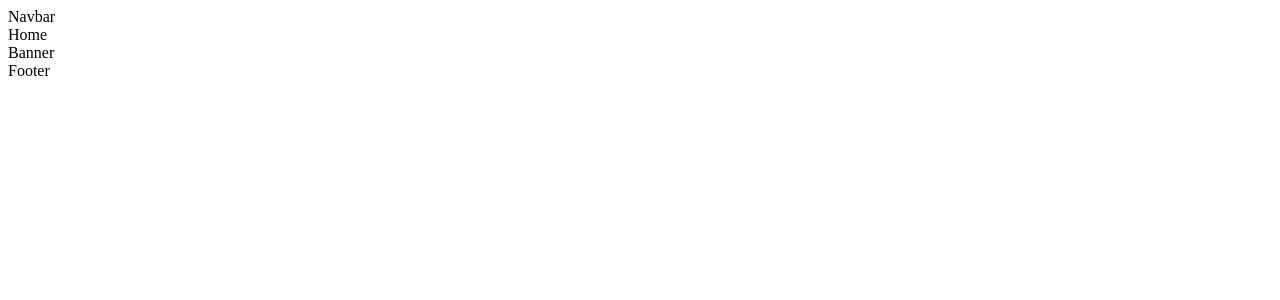
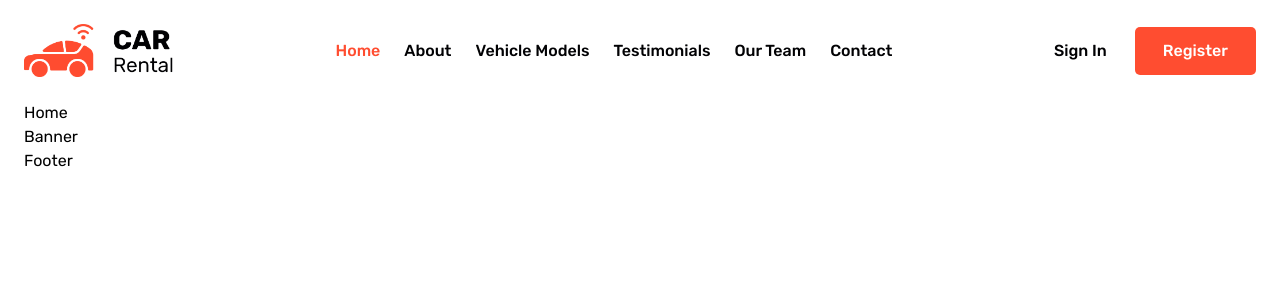
Before and after one commit to RobertoMada/react-car-rental, a React (Vite) app: page / in a window 1280 px wide. Shown: the top 300 px of the page. Built offline with nearby package versions, Linux system fonts and the light colour scheme.

Commit message:
navbar component

```diff
--- a/src/App.jsx
+++ b/src/App.jsx
@@ -6,6 +6,7 @@ import Models from "./Pages/Models";
 import Testimonials from "./Pages/Testimonials";
 import OurTeam from "./Pages/OurTeam";
 import Contact from "./Pages/Contact";
+import "./styles/styles.css";
 
 function App() {
   return (
--- a/src/components/Layout.jsx
+++ b/src/components/Layout.jsx
@@ -6,7 +6,7 @@ import Footer from "./Footer";
 
 const Layout = () => {
   return (
-    <div>
+    <div className="container">
       <Navbar />
       <Outlet />
       <Banner />
--- a/src/components/Navbar.jsx
+++ b/src/components/Navbar.jsx
@@ -1,7 +1,46 @@
-import React from "react";
+import React, { useState } from "react";
+import Logo from "../images/logo/logo.png";
+import { NavLink, Link } from "react-router-dom";
 
 const Navbar = () => {
-  return <div>Navbar</div>;
+  const [openNav, setOpennav] = useState(false);
+  return (
+    <>
+      <nav>
+        <div className="navbar">
+          <div className="navbar__img">
+            <Link to="/">
+              <img src={Logo} alt="car rental logo" />
+            </Link>
+          </div>
+          <ul className="navbar__links">
+            <li>
+              <NavLink to="/">Home</NavLink>
+            </li>
+            <li>
+              <NavLink to="about">About</NavLink>
+            </li>
+            <li>
+              <NavLink to="models">Vehicle Models</NavLink>
+            </li>
+            <li>
+              <NavLink to="testimonials">Testimonials</NavLink>
+            </li>
+            <li>
+              <NavLink to="our-team">Our Team</NavLink>
+            </li>
+            <li>
+              <NavLink to="contact">Contact</NavLink>
+            </li>
+          </ul>
+          <div className="navbar__buttons">
+            <button className="navbar__buttons__sign-in">Sign In</button>
+            <button className="navbar__buttons__register">Register</button>
+          </div>
+        </div>
+      </nav>
+    </>
+  );
 };
 
 export default Navbar;
--- /dev/null
+++ b/src/styles/NavbarStyles/_index.scss
@@ -0,0 +1 @@
+@forward "./navbar";
--- /dev/null
+++ b/src/styles/NavbarStyles/_navbar.scss
@@ -0,0 +1,65 @@
+@use "../global/" as *;
+
+.navbar {
+  display: flex;
+  align-items: center;
+  justify-content: space-between;
+  padding: 1.5rem 0;
+  font-family: $text-font;
+
+  &__img {
+    width: 150px;
+  }
+
+  &__links {
+    display: flex;
+    list-style: none;
+    gap: 1.5rem;
+
+    a {
+      text-decoration: none;
+      color: $text-black;
+      cursor: pointer;
+      font-weight: 500;
+      transition: all 0.3s;
+
+      &:hover {
+        color: $text-orange;
+      }
+      &.active {
+        color: $text-orange;
+      }
+    }
+  }
+  &__buttons {
+    display: flex;
+    gap: 1.75rem;
+    font-weight: 500;
+    align-items: center;
+
+    &__sign-in {
+      cursor: pointer;
+      border: none;
+      background-color: transparent;
+      color: $text-black;
+      transition: all 0.3s;
+
+      &:hover {
+        color: $text-orange;
+      }
+    }
+    &__register {
+      cursor: pointer;
+      color: $text-white;
+      border: none;
+      background-color: $bg-orange;
+      padding: 0.75rem 1.75rem;
+      border-radius: 5px;
+      transition: all 0.3s;
+
+      &:hover {
+        box-shadow: 0 10px 15px 0 rgb(255 83 48 / 50%);
+      }
+    }
+  }
+}
--- a/src/styles/global/_boilerplate.scss
+++ b/src/styles/global/_boilerplate.scss
@@ -7,11 +7,38 @@
   margin: 0;
 }
 
+p,
+h1,
+h2,
+h3,
+h4,
+h5,
+h6 {
+  overflow-wrap: break-word;
+}
+
+input,
+button,
+textarea,
+select {
+  font: inherit;
+}
+
+img,
+picture,
+video,
+canvas,
+svg {
+  display: block;
+  max-width: 100%;
+}
+
 html {
   scroll-behavior: smooth;
 }
 
 body {
+  line-height: 1.5;
   background-color: $bg-white;
   font-family: $text-font;
   font-size: 1rem;
--- a/src/styles/global/_colors.scss
+++ b/src/styles/global/_colors.scss
@@ -2,6 +2,7 @@
 
 $bg-gray: #f8f8f8;
 $bg-white: #ffffff;
+$bg-orange: #ff4d30;
 
 //text color
 
@@ -9,3 +10,4 @@ $text-black: #010103;
 $text-orange: #ff4d30;
 $btn-black: #161616;
 $text-gray: #706f7b;
+$text-white: #ffffff;
--- /dev/null
+++ b/src/styles/global/_index.scss
@@ -0,0 +1,3 @@
+@forward "./boilerplate";
+@forward "./colors";
+@forward "./typhography";
--- /dev/null
+++ b/src/styles/styles.css
@@ -0,0 +1,105 @@
+* {
+  box-sizing: border-box;
+  padding: 0;
+  margin: 0;
+}
+
+p,
+h1,
+h2,
+h3,
+h4,
+h5,
+h6 {
+  overflow-wrap: break-word;
+}
+
+input,
+button,
+textarea,
+select {
+  font: inherit;
+}
+
+img,
+picture,
+video,
+canvas,
+svg {
+  display: block;
+  max-width: 100%;
+}
+
+html {
+  scroll-behavior: smooth;
+}
+
+body {
+  line-height: 1.5;
+  background-color: #ffffff;
+  font-family: "Rubik", sans-serif;
+  font-size: 1rem;
+}
+
+.container {
+  max-width: 1330px;
+  margin: 0 auto;
+  padding: 0 1.5rem;
+}
+
+.navbar {
+  display: flex;
+  align-items: center;
+  justify-content: space-between;
+  padding: 1.5rem 0;
+  font-family: "Rubik", sans-serif;
+}
+.navbar__img {
+  width: 150px;
+}
+.navbar__links {
+  display: flex;
+  list-style: none;
+  gap: 1.5rem;
+}
+.navbar__links a {
+  text-decoration: none;
+  color: #010103;
+  cursor: pointer;
+  font-weight: 500;
+  transition: all 0.3s;
+}
+.navbar__links a:hover {
+  color: #ff4d30;
+}
+.navbar__links a.active {
+  color: #ff4d30;
+}
+.navbar__buttons {
+  display: flex;
+  gap: 1.75rem;
+  font-weight: 500;
+  align-items: center;
+}
+.navbar__buttons__sign-in {
+  cursor: pointer;
+  border: none;
+  background-color: transparent;
+  color: #010103;
+  transition: all 0.3s;
+}
+.navbar__buttons__sign-in:hover {
+  color: #ff4d30;
+}
+.navbar__buttons__register {
+  cursor: pointer;
+  color: #ffffff;
+  border: none;
+  background-color: #ff4d30;
+  padding: 0.75rem 1.75rem;
+  border-radius: 5px;
+  transition: all 0.3s;
+}
+.navbar__buttons__register:hover {
+  box-shadow: 0 10px 15px 0 rgba(255, 83, 48, 0.5);
+}/*# sourceMappingURL=styles.css.map */
--- /dev/null
+++ b/src/styles/styles.scss
@@ -0,0 +1,2 @@
+@forward "../styles/global";
+@forward "../styles/NavbarStyles";
```
Also changed, not shown: 1 other file (tests, documents, lock files or other folders).
